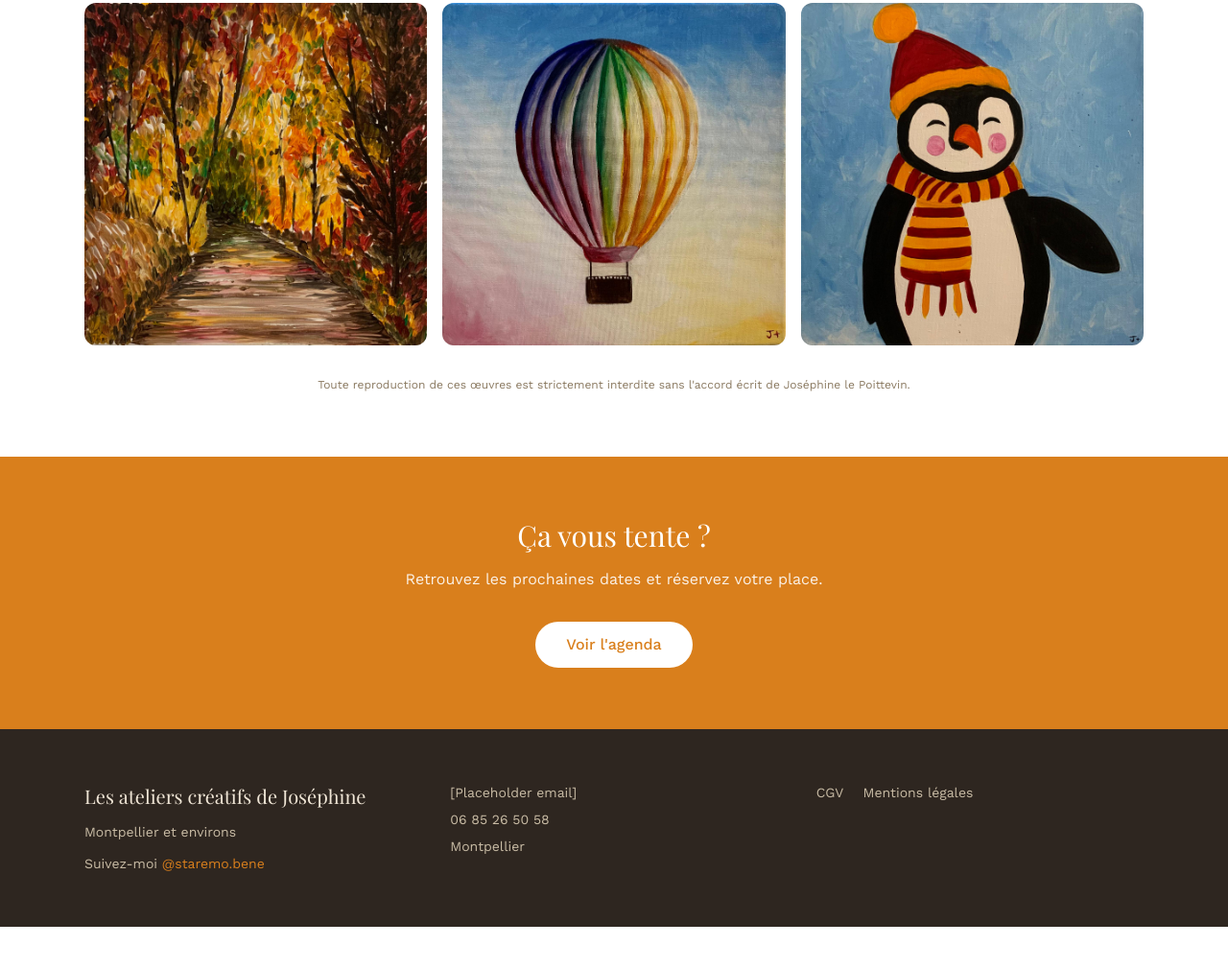
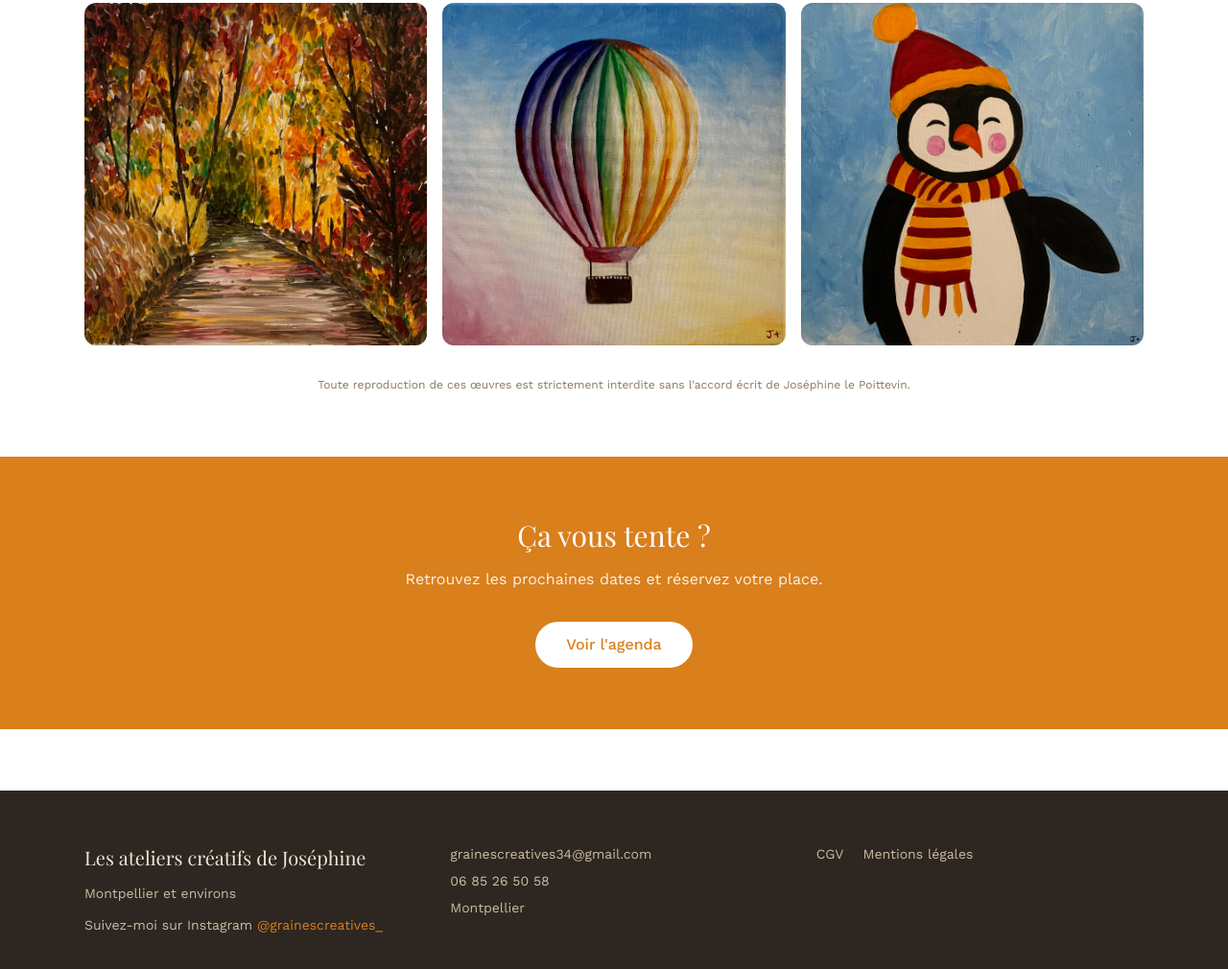
Before and after one commit to hernandcb/site-josephine, a website: page ateliers-peinture.html in a window 1280 px wide. Shown: the part 2148-3158 px from the top of the page at 96% size. Before the commit the page ends 3114 px from the top, so only its background shows below. Drawn offline with nearby package versions, Linux system fonts and the light colour scheme; a web font is replaced by a local one.

Commit message:
Update footer in ateliers peinture
Updated footer section with new Instagram link and contact information.

```diff
--- a/ateliers-peinture.html
+++ b/ateliers-peinture.html
@@ -202,16 +202,20 @@
   </div>
 </section>
 
-<footer class="bg-[var(--ink)] text-[#F0E6D6]">
+<footer class="bg-[var(--ink)] text-[#F0E6D6] mt-16">
   <div class="max-w-6xl mx-auto px-6 py-14 grid md:grid-cols-3 gap-10">
     <div>
       <p class="font-display text-xl mb-3">Les ateliers créatifs de Joséphine</p>
       <p class="text-sm text-[#C9BCA5] leading-relaxed">Montpellier et environs</p>
-      <p class="text-sm text-[#C9BCA5] mt-3">Suivez-moi <a href="#" class="text-terracotta hover:underline">@staremo.bene</a></p>
+      <p class="text-sm text-[#C9BCA5] mt-3">Suivez-moi sur Instagram <a href="https://www.instagram.com/grainescreatives_/" class="text-terracotta hover:underline">@grainescreatives_</a></p>
     </div>
     <div class="text-sm space-y-2 text-[#C9BCA5]">
-      <p>[Placeholder email]</p>
-      <p>06 85 26 50 58</p>
+      <p>
+        <a href="mailto:grainescreatives34@gmail.com" alt="mail to grainescreatives34@gmail.com">grainescreatives34@gmail.com</a>
+      </p>
+      <p>
+        <a href="tel:0685265058" alt="Appel au 0685265058">06 85 26 50 58</a>
+      </p>
       <p>Montpellier</p>
     </div>
     <div class="text-sm text-[#C9BCA5] space-x-4">
```
